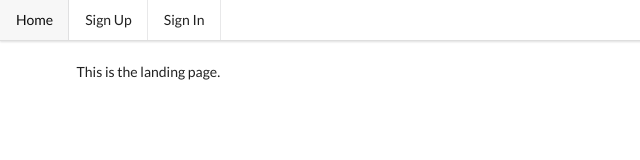
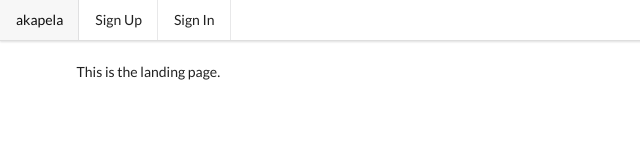
Before and after one commit to KlemPear/Syncity, a React (Create React App) app in the folder frontend/: page / in a window 1280 px wide. Shown: the top 160 px of the page, without its empty margins (0-640 px from the left). Built offline with nearby package versions, Linux system fonts and the light colour scheme; no server answers.

Commit message:
add akapela

```diff
--- a/frontend/src/components/Header.js
+++ b/frontend/src/components/Header.js
@@ -48,7 +48,7 @@ class Header extends React.Component {
 			return (
 				<div className="ui top fixed stackable menu">
 					<Link to="/" className="item">
-						Home
+						akapela
 					</Link>
 					<Link to="/register" className="item">
 						Sign Up
```
